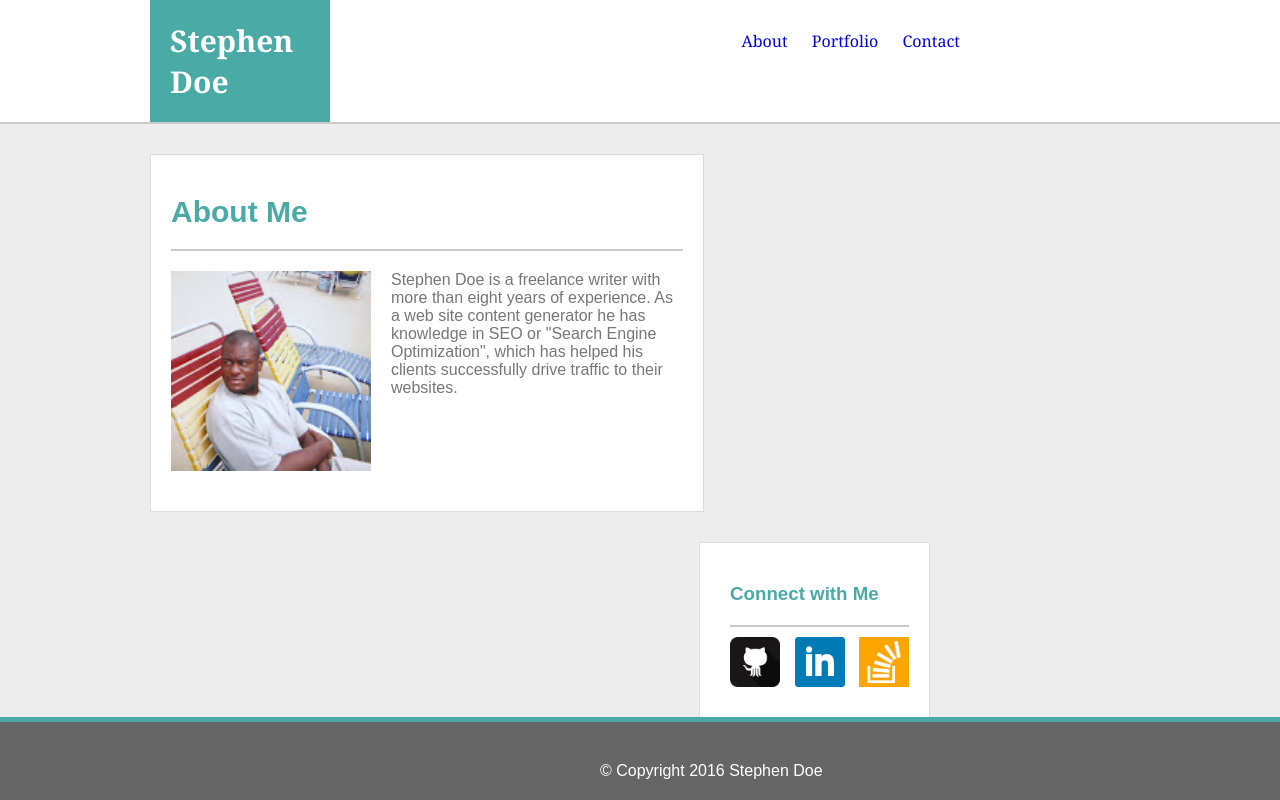
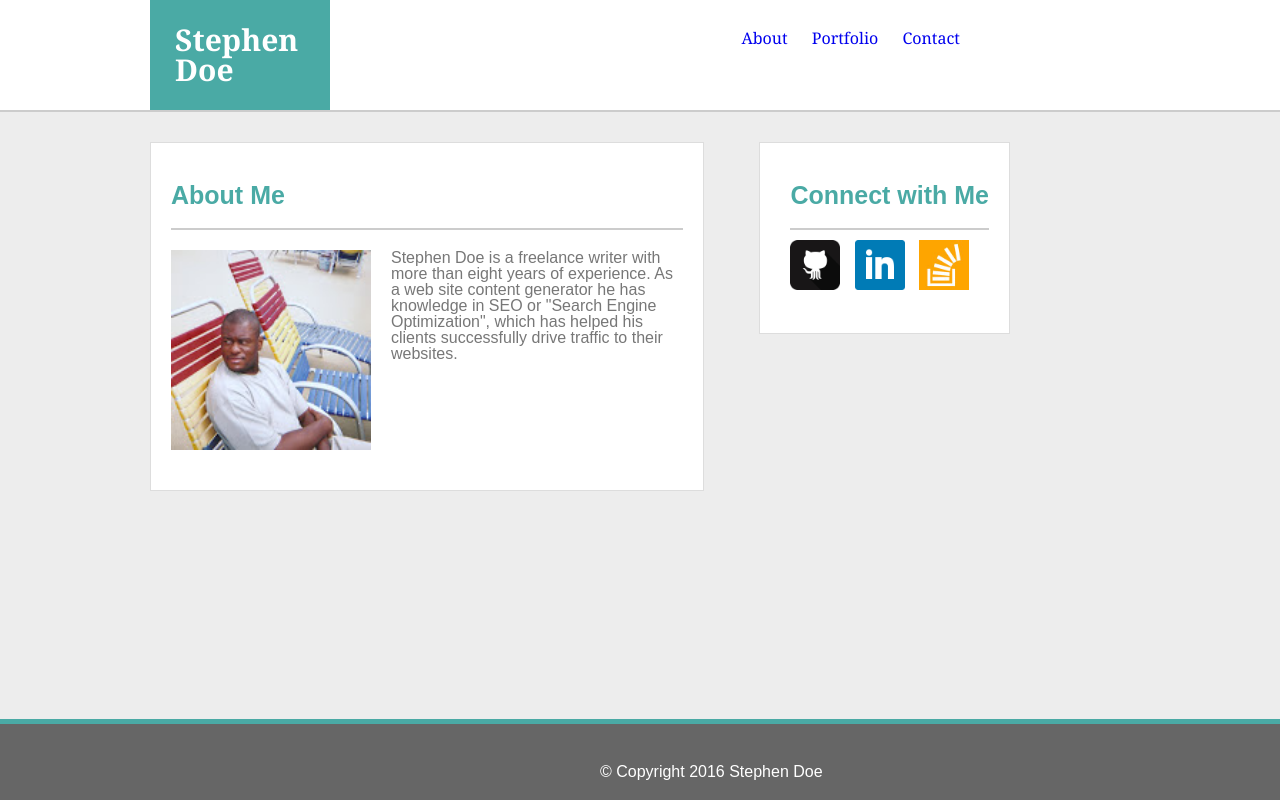
Before and after one commit to IamTh3Walrus/Basic-Portfolio, a plain HTML site: page index.html in a window 1280 px wide. Drawn offline with Linux system fonts and the light colour scheme.

Commit message:
Third commit

```diff
--- a/assets/css/style.css
+++ b/assets/css/style.css
@@ -22,21 +22,25 @@ h1{
 	background:#4aaaa5;
 	font-size: 30px;
 	margin:0px 950px 0px 150px;
-	padding:20px 20px;
+	padding:25px 25px;
+	font-weight: bold;
 }
 
 h2{
 	color:#4aaaa5;
 	border-bottom: 2px #cccccc solid;
 	padding-bottom: 20px;
-	font-size: 30px;
+	font-size: 25px;
+	font-weight: bold;
 }
 
 h3{
 	color:#4aaaa5;
+	font-size: 25px;
 	border-bottom: 2px #cccccc solid;
 	padding-bottom: 20px;
 	margin-left: 10px;
+	font-weight: bold;
 }
 
 a{
@@ -97,7 +101,7 @@ aside{
 	padding:40px 20px;
 	border: 1px solid #dddddd;
 	background: #fff;
-	margin-right: 350px;
+	margin-right: 270px;
 
 
 }
--- a/index.html
+++ b/index.html
@@ -3,7 +3,10 @@
 <html lang = "en-US">
 <head>
   <meta charset= "UTF-8">
+
+  <link rel="stylesheet" type="text/css" href="assets/css/reset.css">
   <link rel="stylesheet" type="text/css" href="assets/css/style.css">
+
  	<title>Stephen's Portfolio</title>
 </head>
 
```
Also changed, not shown: about.html (+3 -0 lines), contact.html (+3 -0 lines), portfolio.html (+3 -0 lines).
